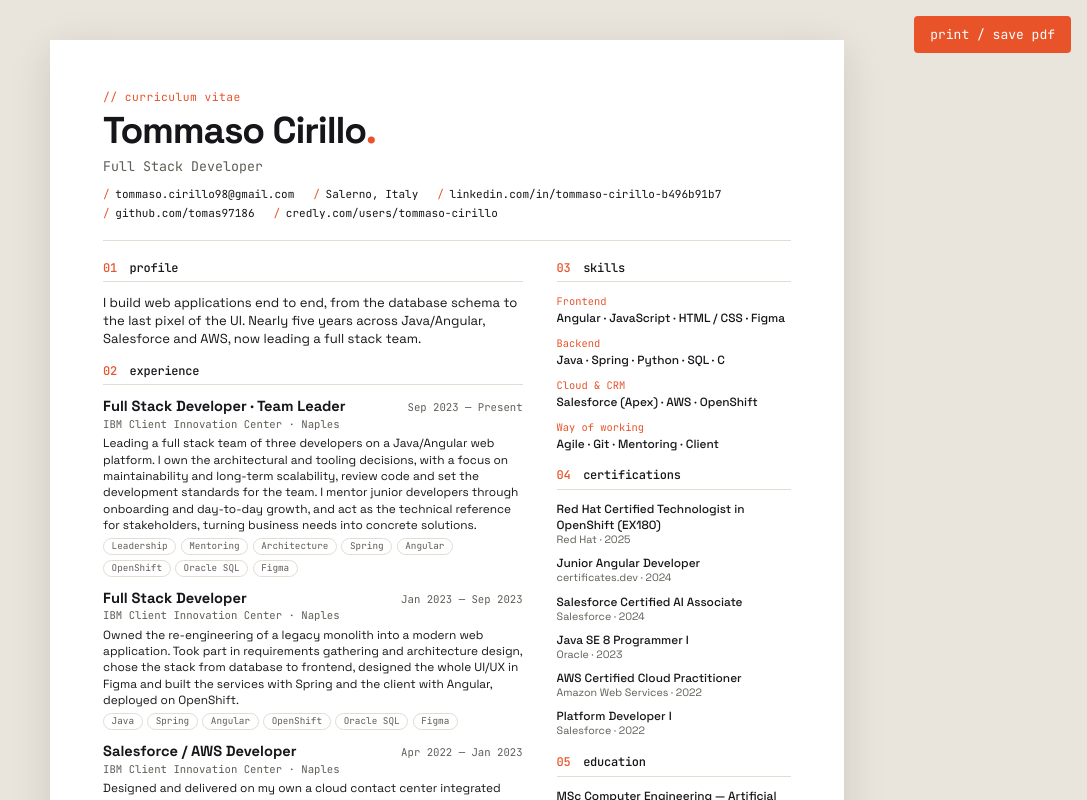
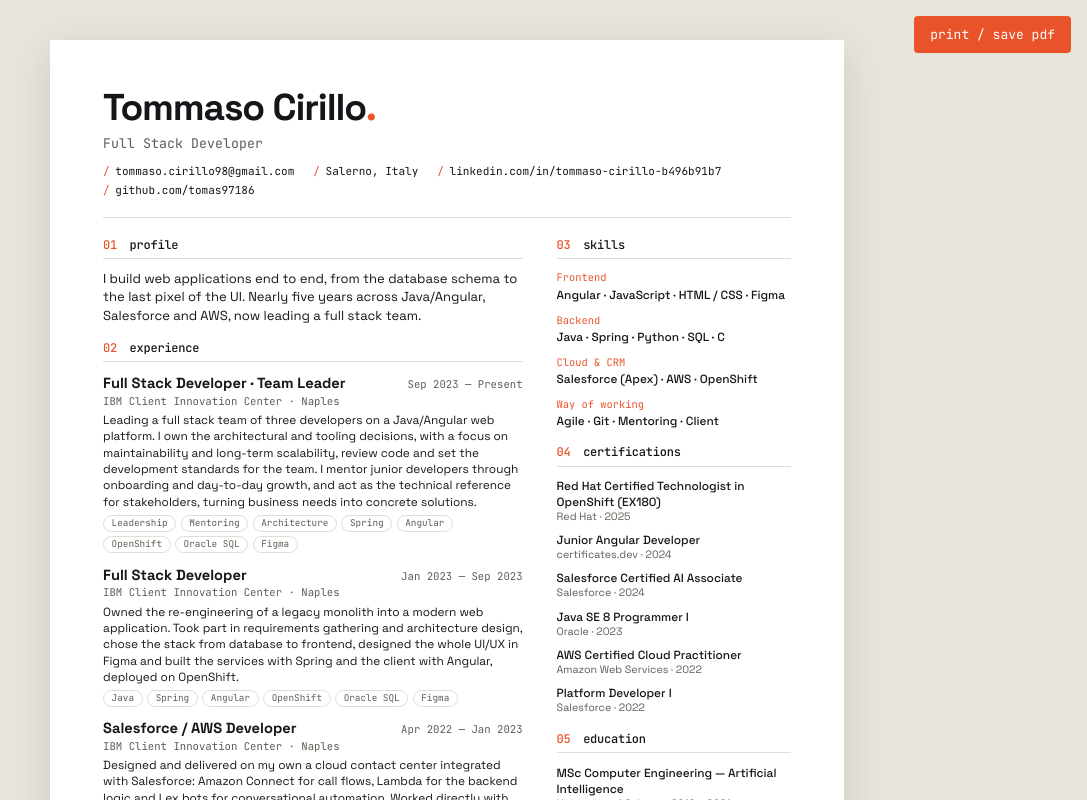
Before and after one commit to tomas97186/portfolio, an Angular app: page /cv in a window 1280 px wide. Shown: the top 800 px of the page, without its empty margins (193-1280 px from the left). Built offline with nearby package versions, Linux system fonts and the light colour scheme.

Commit message:
piccoli aggiornamenti

```diff
--- a/src/app/cv/cv.component.html
+++ b/src/app/cv/cv.component.html
@@ -2,7 +2,6 @@
 
 <article class="sheet">
   <header>
-    <p class="label">// curriculum vitae</p>
     <h1>{{ p.name }}<span class="dot">.</span></h1>
     <p class="role">{{ p.role }}</p>
 
--- a/src/app/cv/cv.component.ts
+++ b/src/app/cv/cv.component.ts
@@ -28,7 +28,6 @@ export class CvComponent {
   links = [
     { label: 'linkedin', url: this.p.linkedin },
     { label: 'github', url: this.p.github },
-    { label: 'credly', url: this.p.credly },
   ].filter(l => !!l.url);
 
   // "https://www.github.com/foo/" -> "github.com/foo"
```
